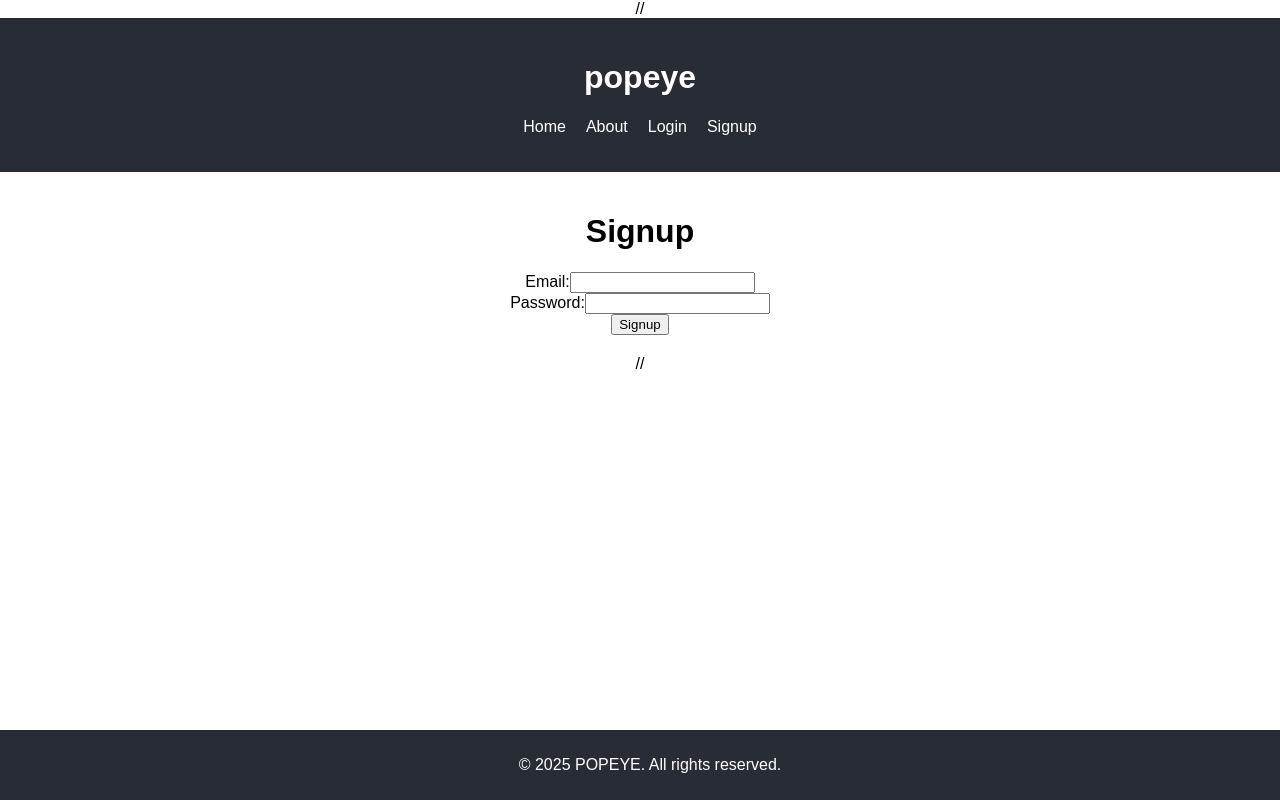
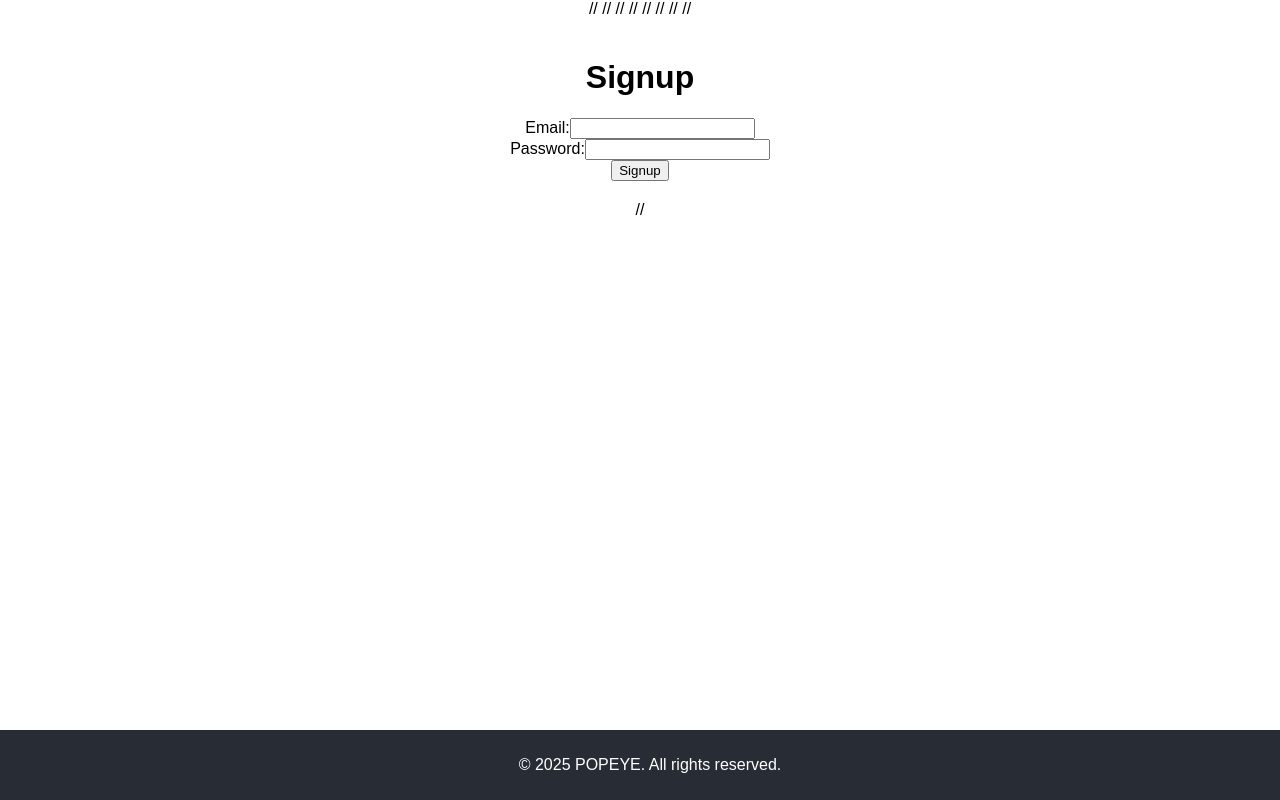
Before and after one commit to nprtvx/popeye, a React (Create React App) app: page /signup in a window 1280 px wide. Built offline with nearby package versions, Linux system fonts and the light colour scheme; no server answers; the HTML template or start-up script is replaced by a standard one.

Commit message:
Update App.js

```diff
--- a/src/App.js
+++ b/src/App.js
@@ -14,7 +14,8 @@ function App() {
     <AuthProvider>
       <Router>
         <div className="App">
-          //<Header />
+          // // // //
+          // // // //
           <main>
             <Routes> {/* Updated Switch to Routes */}
               <Route exact path="/" element={<HomePage />} /> {/* Updated component to element */}
```
